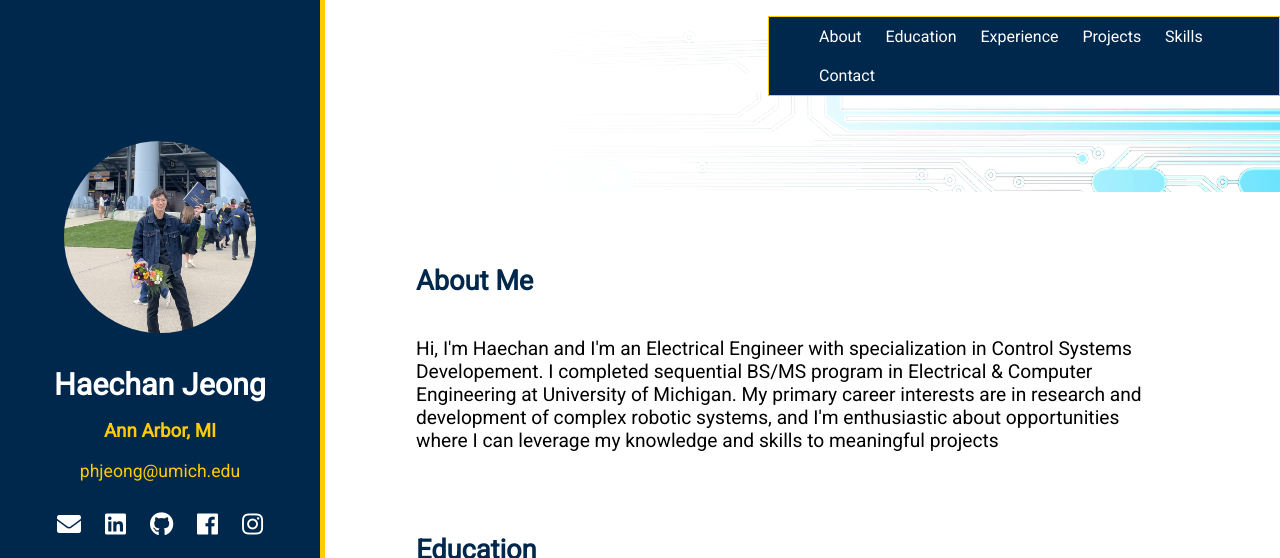
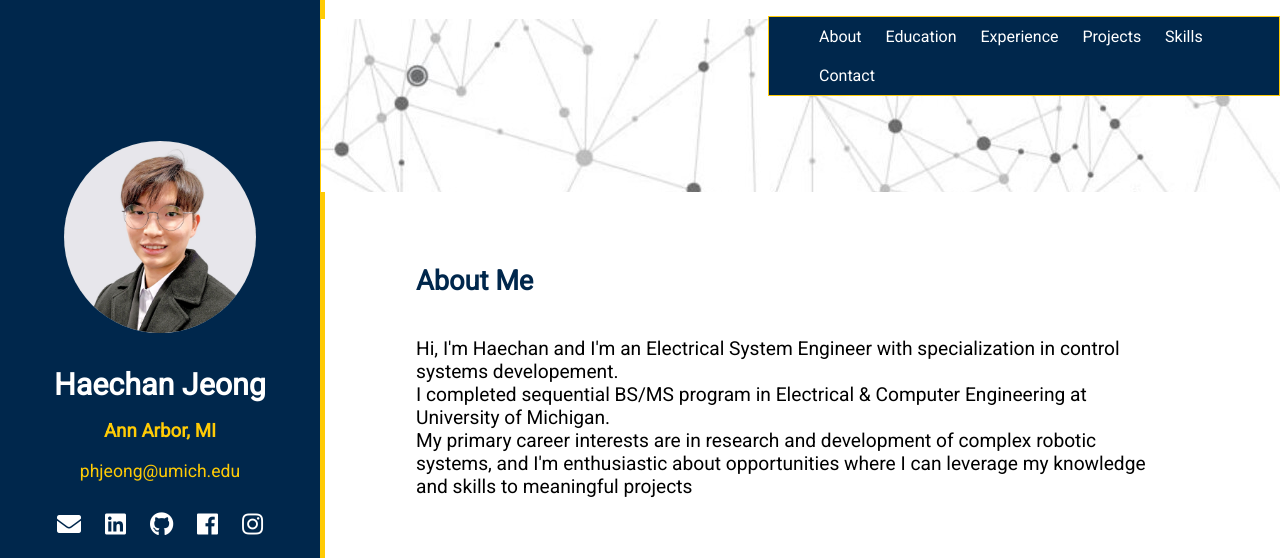
Before and after one commit to haechan-jeong/haechan-jeong.github.io, a plain HTML site: page index.html in a window 1280 px wide. Shown: the top 558 px of the page. Drawn offline with Linux system fonts and the light colour scheme.

Commit message:
Updated Information

```diff
--- a/index.html
+++ b/index.html
@@ -33,7 +33,7 @@
 
 <body>
     <div class="section-1">
-        <h1> <img src="./img/profile_pic.jpg" alt="Haechan Jeong" id="profile"> </h1>
+        <h1> <img src="./img/profile_pic.png" alt="Haechan Jeong" id="profile"> </h1>
         <h2>Haechan Jeong</h2>
         <h3>Ann Arbor, MI</h3>
         <p>phjeong@umich.edu</p>
@@ -45,11 +45,10 @@
         <a href="https://www.instagram.com/phjeongv/"><i class="fab fa-instagram"></i></a>
     </div>
 
-
     <div class='container cover'>
       <div class='container cover-image'>
         <img src='./img/thumbnail.jpg' style="width: 0px; height: 0px; visibility: hidden;">
-        <img src='./img/circuit_cover.png'>
+        <img src='./img/cover-3.png'>
       </div>
     </div>
 
@@ -60,10 +59,9 @@
 
         <h2>About Me</h2>
         <p> </p> <p> </p> <p> </p>
-        <p style="font-size: 1.2rem;"> Hi, I'm Haechan and I'm an Electrical Engineer with specialization in Control Systems Developement.
-          I completed sequential BS/MS program in Electrical & Computer Engineering at University of Michigan.
-          My primary career interests are in research and development of complex robotic systems,
-          and I'm enthusiastic about opportunities where I can leverage my knowledge and skills to meaningful projects </p>
+        <p style="font-size: 1.2rem;"> Hi, I'm Haechan and I'm an Electrical System Engineer with specialization in control systems developement. <br>
+          I completed sequential BS/MS program in Electrical & Computer Engineering at University of Michigan. <br>
+          My primary career interests are in research and development of complex robotic systems, and I'm enthusiastic about opportunities where I can leverage my knowledge and skills to meaningful projects </p>
 
         <section class="container-fluid about fadeIn" id="education">
         <p> </p> <p> </p> <p> </p> <p> </p> <p> </p>
@@ -87,7 +85,7 @@
 
         <p style="font-weight:bold; font-style: normal;"> De Anza College </p>
         <p> <i class="fa fa-graduation-cap"></i> Associate in Science for Transfer - A.S.T. in Computer Science <br>
-                                        Graduated in June 2018 <i style="font-style:normal; color:#808080;"> (Transferred) </p>
+                                        Graduated in June 2018 <i style="font-style:normal; color:#808080;"> (Transferred) </i> </p>
             <p style="font-style: italic; font-size: 1rem;"> completed foundational physics, math, and programming courses</p>
             <p> </p>
 
@@ -341,9 +339,10 @@
         <p> </p> <p> </p> <p> </p> <p> </p> <p> </p>
     </div>
 
-    <div class='cover'>
-      <div class='cover-image'>
-        <img src='./img/circuit_cover.png'>
+    <div class='container cover'>
+      <div class='container cover-image'>
+        <img src='./img/thumbnail.jpg' style="width: 0px; height: 0px; visibility: hidden;">
+        <img src='./img/cover-3.png'>
       </div>
     </div>
 </body>
--- a/style.css
+++ b/style.css
@@ -27,14 +27,14 @@ a{
 .cover {
     overflow: hidden;
     position: relative;
-    margin: 0 auto;
+    margin: 0;
     width: 100vw; height: 15vw;
 }
 
 .cover-image {
     overflow: hidden;
     position: absolute;
-    left: 20%
+    left: 25.05%
 }
 
 /* section 1 (left section) */
```
Also changed, not shown: img/cover-1.png (added), img/cover-2.png (renamed from img/circuit_cover.png), img/cover-3.png (added), img/profile_pic.jpg (deleted), img/profile_pic.png (added).
